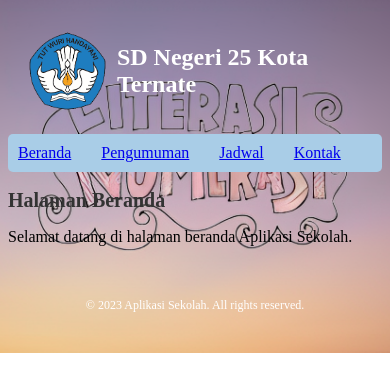
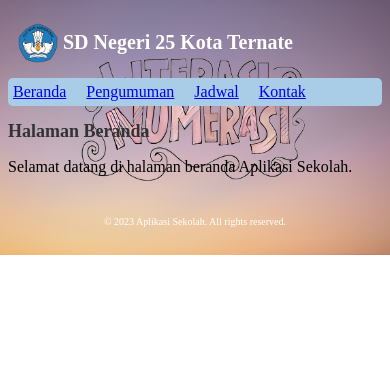
Before and after one commit to katri2112/aplikasi_SD_N_25_Kota_Ternate, a PHP site: page /index.html in a window 390 px wide. Shown: the top 392 px of the page. Run offline with PHP 8.4, Linux system fonts and the light colour scheme.

Commit message:
Update style.css
Signed-off-by: katri2112 <97461036+katri2112@users.noreply.github.com>

```diff
--- a/style.css
+++ b/style.css
@@ -107,3 +107,39 @@ footer {
   font-size: 12px;
   color: #fff; /* menambahkan warna teks putih */
 }
+
+
+/* Media query untuk tampilan mobile */
+@media (max-width: 768px) {
+  header {
+    padding: 10px;
+  }
+
+  .logo {
+    width: 40px;
+    height: 40px;
+    margin-right: 5px;
+  }
+
+  h1 {
+    font-size: 20px;
+  }
+
+  nav ul li a {
+    padding: 5px;
+  }
+
+  h2 {
+    font-size: 18px;
+  }
+
+  button {
+    padding: 8px 16px;
+    margin-right: 5px;
+  }
+
+  footer {
+    padding: 10px;
+    font-size: 10px;
+  }
+}
```
